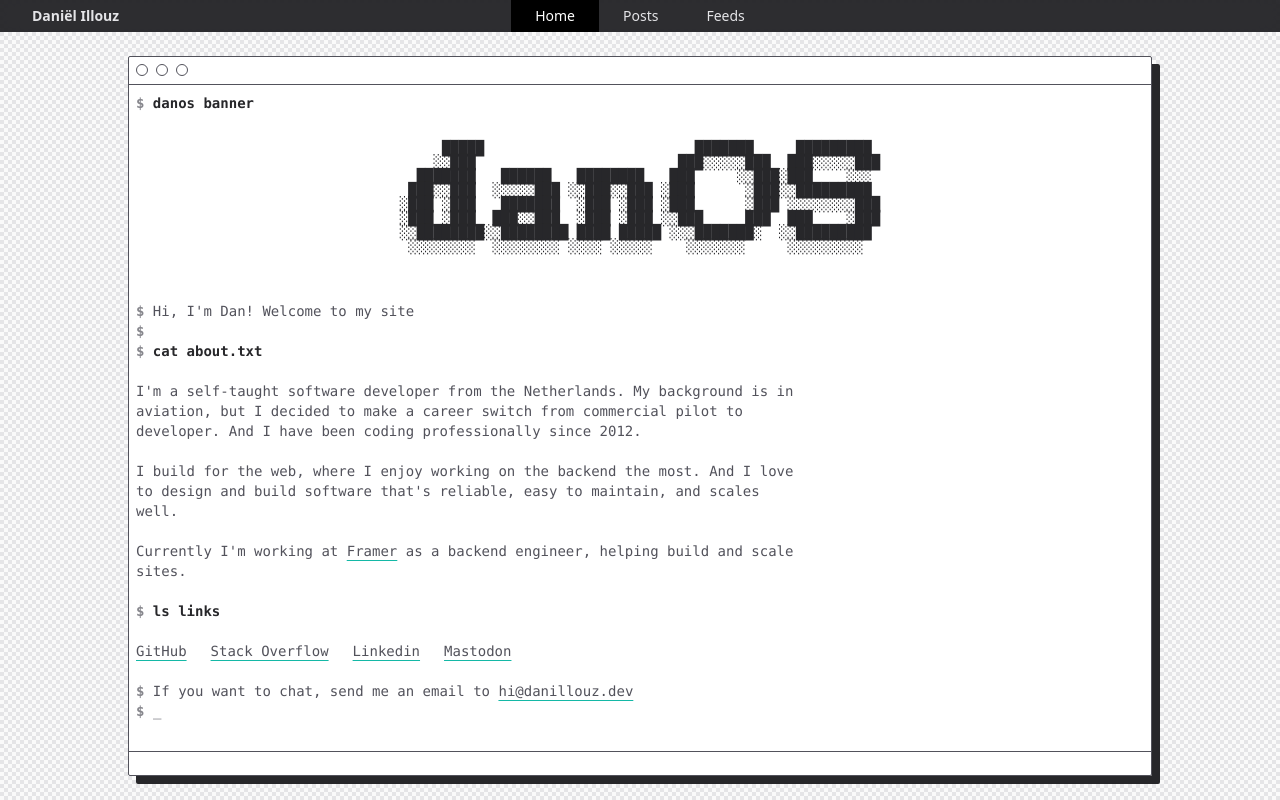
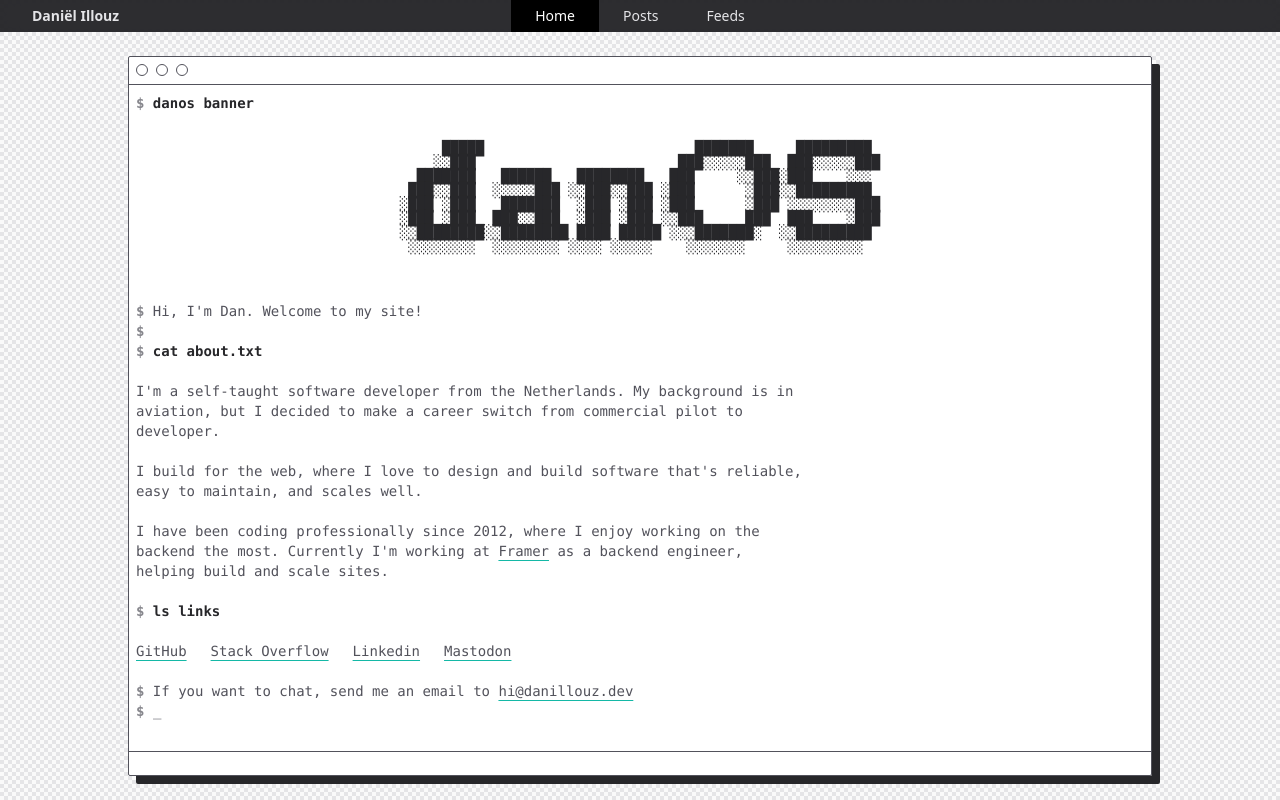
Before and after one commit to danillouz/mysite, an Astro site: page / in a window 1280 px wide. Built offline with nearby package versions, Linux system fonts and the light colour scheme; Astro itself is replaced by a stand-in of ours.

Commit message:
Update home page text

```diff
--- a/src/pages/index.astro
+++ b/src/pages/index.astro
@@ -39,7 +39,7 @@ const banner = `
         <h1 class="sr-only">{config.FULL_NAME}</h1>
 
         <p>
-          <Prompt /> Hi, I'm Dan! {config.PAGES.HOME.DESCRIPTION}
+          <Prompt /> Hi, I'm Dan. {config.PAGES.HOME.DESCRIPTION}!
         </p>
 
         <p aria-hidden="true">
@@ -58,22 +58,21 @@ const banner = `
         <p>
           I'm a self-taught software developer from the Netherlands. My
           background is in aviation, but I decided to make a career switch from
-          commercial pilot to developer. And I have been coding professionally
-          since 2012.
+          commercial pilot to developer.
         </p>
 
         <br />
 
         <p>
-          I build for the web, where I enjoy working on the backend the most.
-          And I love to design and build software that's reliable, easy to
-          maintain, and scales well.
+          I build for the web, where I love to design and build software that's
+          reliable, easy to maintain, and scales well.
         </p>
 
         <br />
 
         <p>
-          Currently I'm working at <a
+          I have been coding professionally since 2012, where I enjoy working on
+          the backend the most. Currently I'm working at <a
             href="https://www.framer.com"
             class="page-link">Framer</a
           > as a backend engineer, helping build and scale sites.
```
